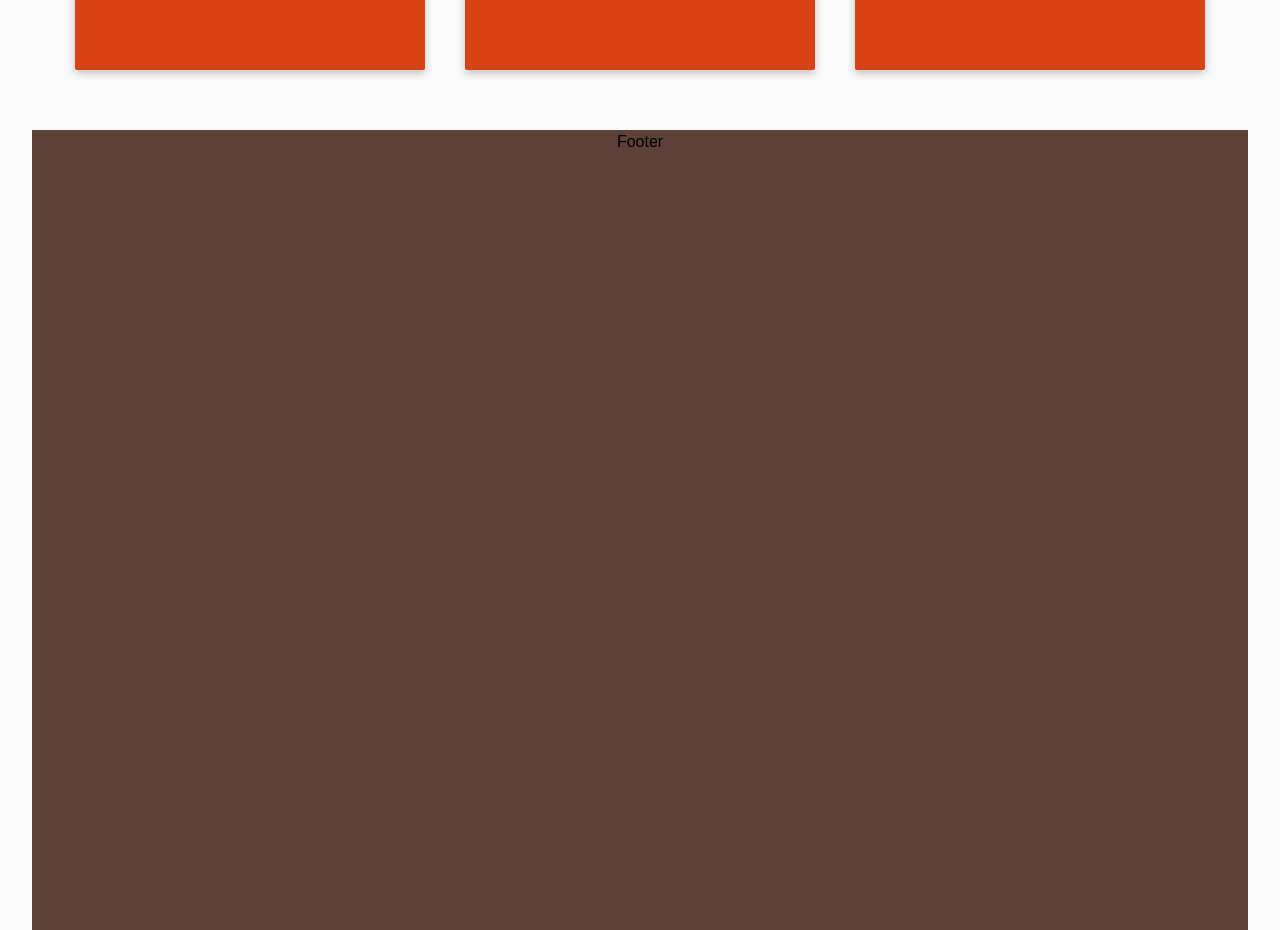
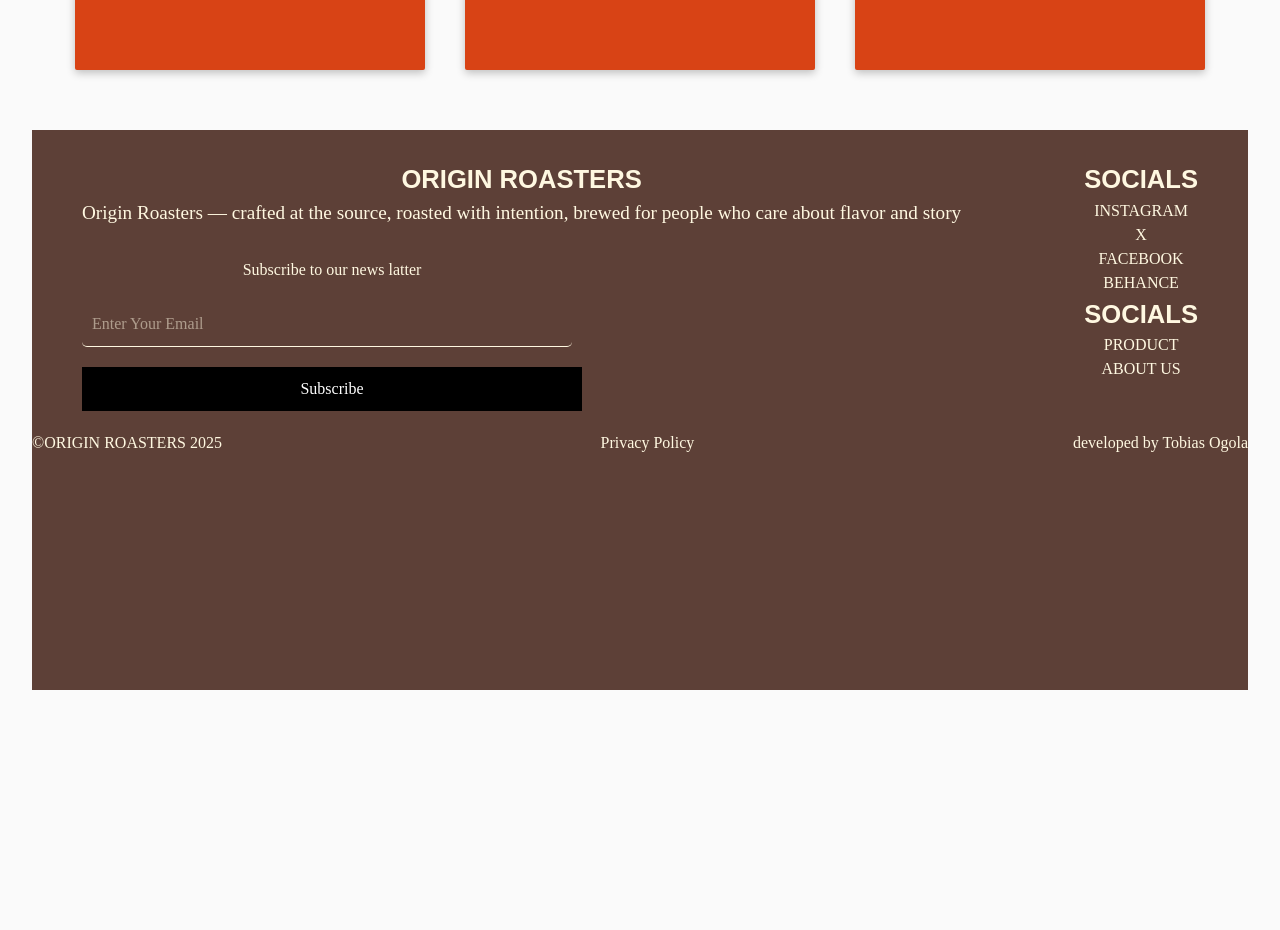
Before and after one commit to tobias-omondi/Coffee-E-commerce, a React (Vite) app in the folder origin-roaters/: page / in a window 1280 px wide. Shown: the part 4660-5590 px from the top of the page. After the commit the page ends 5350 px from the top, so only its background shows below. Built offline with nearby package versions, Linux system fonts and the light colour scheme; a web font is replaced by a local one.

Commit message:
landing page

```diff
--- a/origin-roaters/src/components/FooterPage/Footer.css
+++ b/origin-roaters/src/components/FooterPage/Footer.css
@@ -1,5 +1,81 @@
 .Footer-container {
   background-color: #5D4037;
-  height: 100%;
+  height: 70%;
   margin: 60px 0px 0px 0px;
 }
+
+/* footer css */
+.logo-footer{
+  padding: 30px 0px 0px 50px;
+}
+.logo-footer h2 {
+  /* font-family: 'Pencerio', cursive; */
+  color: #FFF8E1;
+  font-weight: bold;
+  font-size: 1.6rem;
+}
+
+.logo-footer p{
+  color: #FFF8E1 ;
+  font-size: 1.2rem;
+}
+
+.footer-content{
+  display: flex;
+  flex-direction: row;
+  justify-content: space-between;
+}
+
+.form-subscription{
+  padding: 30px 100px 0px 0px;
+  color: #FFF8E1 ;
+}
+
+.form-subscription form{
+  display: flex;
+  flex-direction: column;
+  gap: 20px;
+  width: 500px;
+}
+.form-subscription input{
+  padding: 10px;
+  border-radius: 5px;
+  border: none;
+  margin-right: 10px;
+  border-bottom: 1px solid  #FFF8E1 ;
+  outline: none;
+  background: transparent;
+  transition: border-color 0.6s ease;
+  transform: background 0.6s ease, color 0.4s ease;
+}
+
+.form-subscription input:focus{
+   border-bottom-color: #000;
+   background:  #FFF8E1;
+   color: #000;
+}
+.form-subscription button{
+  padding: 10px;
+  background: black;
+  color: white;
+  border: none;
+  cursor: pointer;
+}
+
+.footer-links{
+  padding: 30px 50px 0px 0px;
+  color: #FFF8E1;
+}
+
+.footer-links h1{
+  font-size: 1.6rem;
+  font-weight: bold;
+}
+
+.footer-last-words{
+  color: #FFF8E1;
+  display: flex;
+  align-items: center;
+  justify-content: space-between;
+  padding: 20px 0px;
+}
--- a/origin-roaters/src/components/FooterPage/Footer.jsx
+++ b/origin-roaters/src/components/FooterPage/Footer.jsx
@@ -6,7 +6,48 @@ import './Footer.css'
 const Footer = () => {
   return (
     <div className='Footer-container'>
-      <h2>Footer</h2>
+
+      <div className='footer-content'>
+      <div className='logo-footer'>
+        <h2>ORIGIN ROASTERS</h2>
+        <p>Origin Roasters — crafted at the source, roasted with intention, brewed for people who care about flavor and story</p>
+
+        <div className='form-subscription'>
+          {/* form subscription */}
+          <form>
+            <label htmlFor='email'> Subscribe to our news latter</label>
+            <input type='email' id='email' name='email' placeholder='Enter Your Email' />
+            <button type='submit'>Subscribe</button>
+          </form>
+        </div>
+      </div>
+
+      {/* social media links */}
+      <div className='footer-links mt-auto'>
+        <h1>SOCIALS</h1>
+        <h6>INSTAGRAM</h6>
+        <h6>X</h6>
+        <h6>FACEBOOK</h6>
+        <h6>BEHANCE</h6>
+
+       {/* QUICK LINKD */}
+        <h1>SOCIALS</h1>
+        <h6>PRODUCT</h6>
+        <h6>ABOUT US</h6>
+      </div>
+      </div>
+
+      {/* last words for footer*/}
+
+      <div className='footer-last-words'>
+        <p>©ORIGIN ROASTERS {new Date().getFullYear()}</p>
+        <div>
+          <p>Privacy Policy</p>
+        </div>
+        <div>
+          <p>developed by Tobias Ogola</p>
+        </div>
+      </div>
     </div>
   )
 }
--- a/origin-roaters/src/index.css
+++ b/origin-roaters/src/index.css
@@ -58,3 +58,13 @@ h3, h4, h5, h6, p, a, li,span, div {
 ::-webkit-scrollbar-thumb:hover {
   background-color: #333;
 }
+
+
+/* footer css */
+
+.logo-footer h2 {
+  /* font-family: 'Pencerio', cursive; */
+  color: #FFF8E1;
+  font-weight: bold;
+  font-size: 1.6rem;
+}
```
